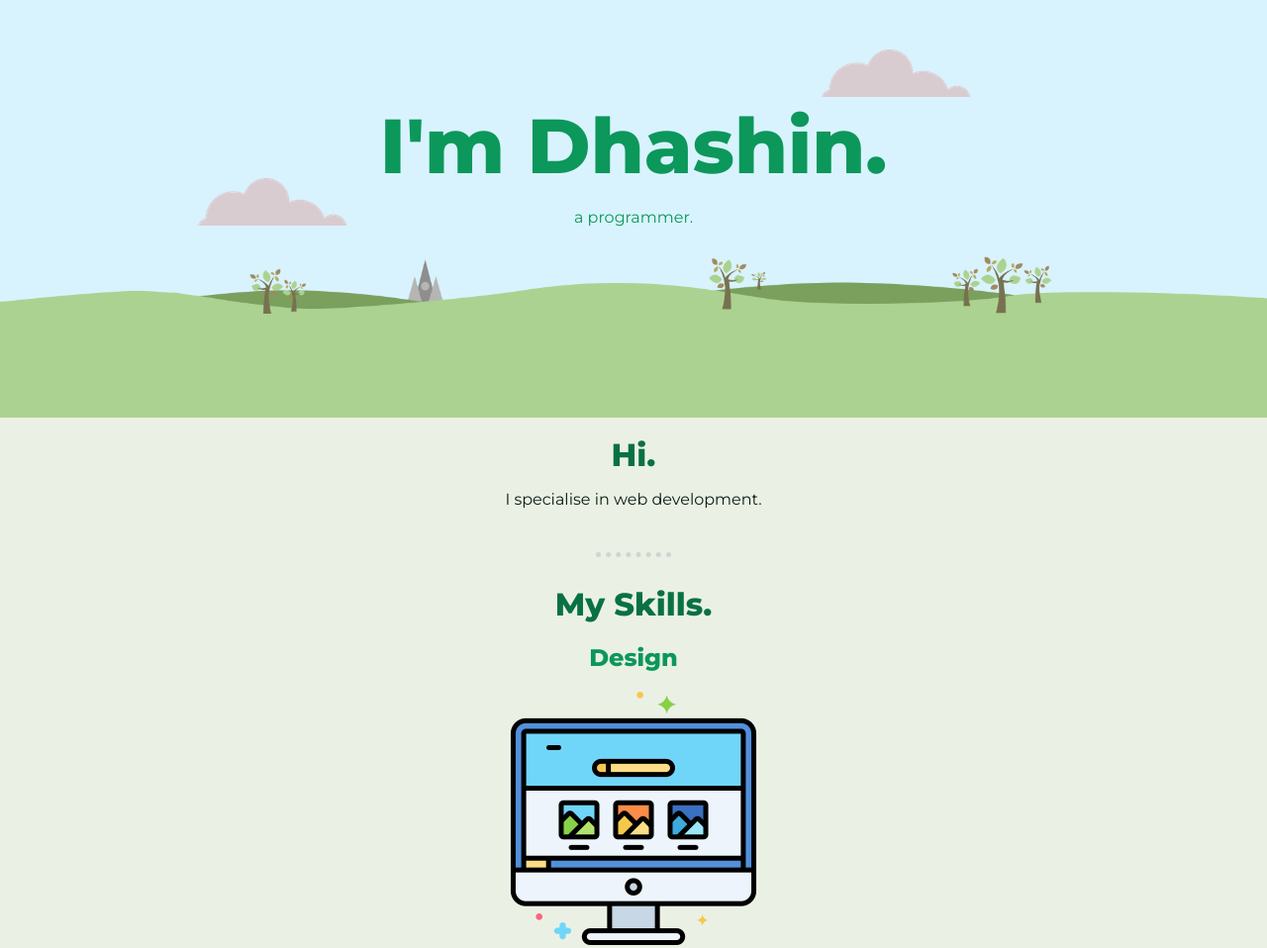
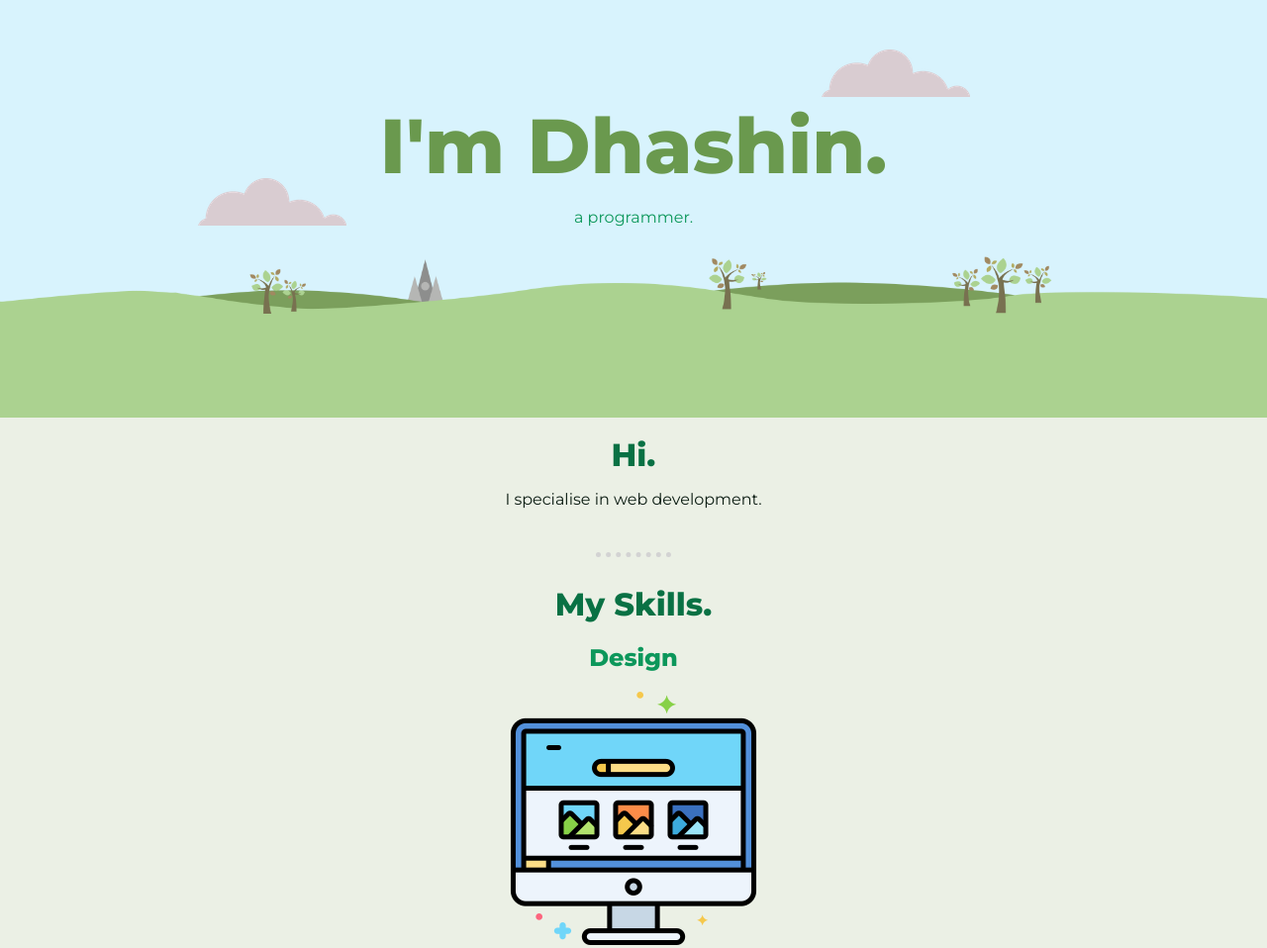
Before and after one commit to dhashin2/My-Site, a plain HTML site: page index.html in a window 1280 px wide. Shown: the top 958 px of the page at 99% size. Drawn offline with Linux system fonts and the light colour scheme.

Commit message:
update heading color

```diff
--- a/css/styles.css
+++ b/css/styles.css
@@ -15,7 +15,7 @@ h1{
 
 .h1-main {
     font-size: 4.85em; /* 485% // 1em = 16px// 16px = 100% */
-    color: #0C975B;
+    color: #6A994E;
     font-family: 'Montserrat', sans-serif;
 }
 
```
